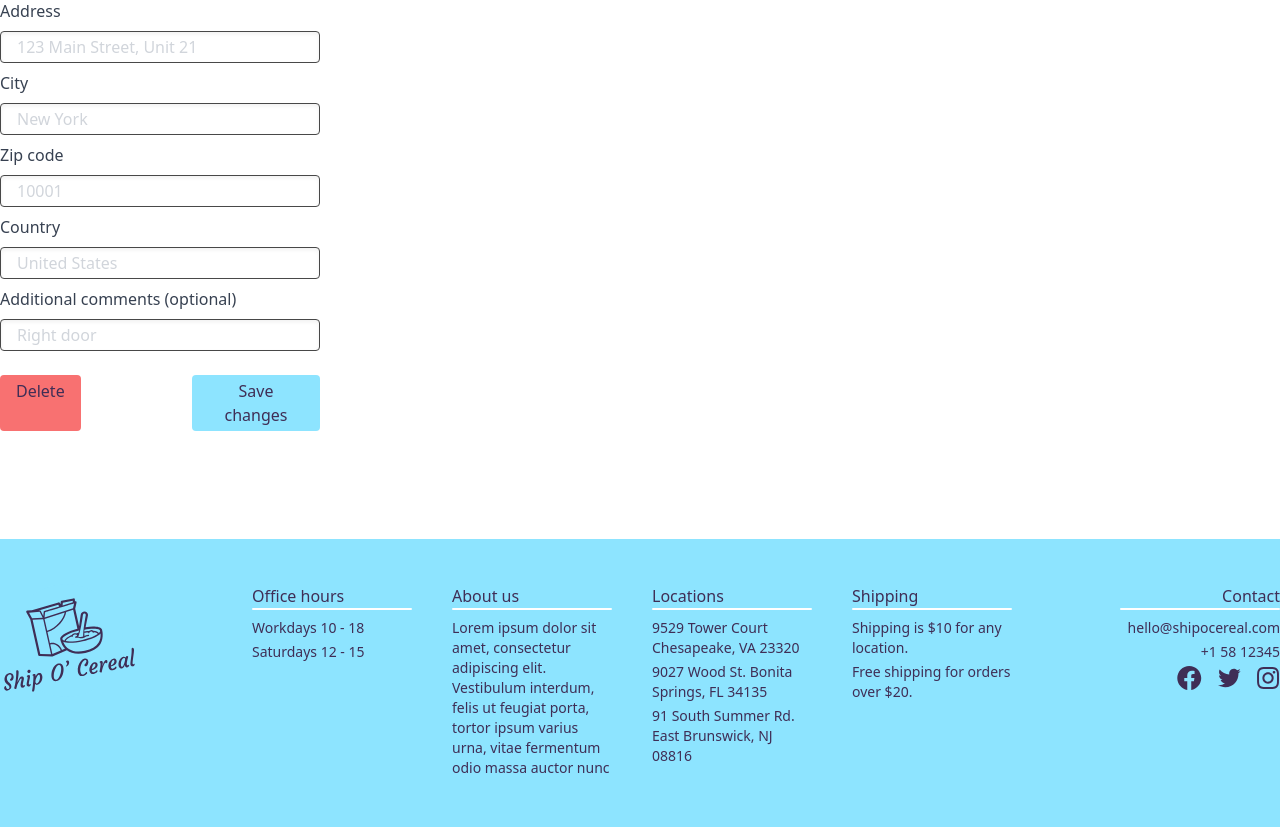
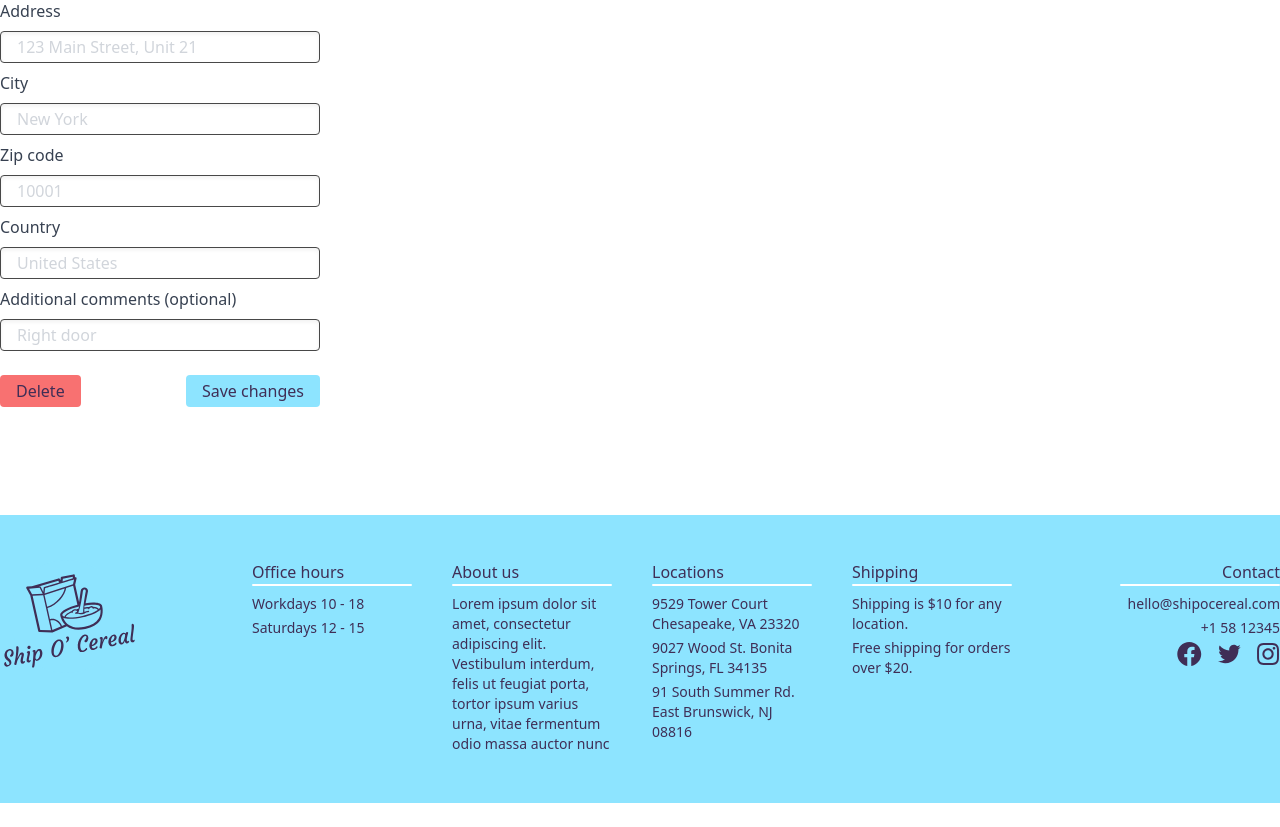
Before and after one commit to MattiMatt8/ship-o-cereal, a Django app: template templates/users/update_address.html in a window 1280 px wide. Shown: the part 234-1061 px from the top of the page. After the commit the page ends 1037 px from the top, so only its background shows below. Run offline with Django 3.2, Linux system fonts and the light colour scheme; the template is opened without the code that fills it: values that come from a table or form of the project are taken from there, others are empty; style sheets or scripts are compiled from the project's sources.

Commit message:
Update card & address minor fixes

```diff
--- a/templates/users/update_address.html
+++ b/templates/users/update_address.html
@@ -36,10 +36,10 @@
                 </div>
                 <div class="flex justify-between mb-3">
                     <a type="button"
-                            class="text-center text-base text-customViolet rounded w-26 bg-red-400 py-1 px-4 focus:outline-none hover:shadow-md"
+                            class="text-center text-base text-customViolet rounded bg-red-400 py-1 px-4 focus:outline-none hover:shadow-md"
                             href="delete">Delete
                     </a>
-                    <button class="bg-customBlue hover:shadow-md rounded text-customViolet text-base w-32 py-1 px-4 focus:outline-none"
+                    <button class="bg-customBlue hover:shadow-md rounded text-customViolet text-base py-1 px-4 focus:outline-none"
                             type="submit">Save changes
                     </button>
                 </div>
--- a/templates/users/update_card.html
+++ b/templates/users/update_card.html
@@ -29,10 +29,10 @@
                 </div>
                 <div class="flex justify-between mb-5">
                     <a type="button"
-                            class="text-center text-base text-customViolet rounded w-26 bg-red-400 py-1 px-4 focus:outline-none hover:shadow-md"
+                            class="text-center text-base text-customViolet rounded bg-red-400 py-1 px-4 focus:outline-none hover:shadow-md"
                             href="delete">Delete
                     </a>
-                    <button class="bg-customBlue hover:shadow-md rounded text-customViolet text-base w-32 py-1 px-4 focus:outline-none"
+                    <button class="bg-customBlue hover:shadow-md rounded text-customViolet text-base py-1 px-4 focus:outline-none"
                             type="submit">Update card
                     </button>
                 </div>
```
